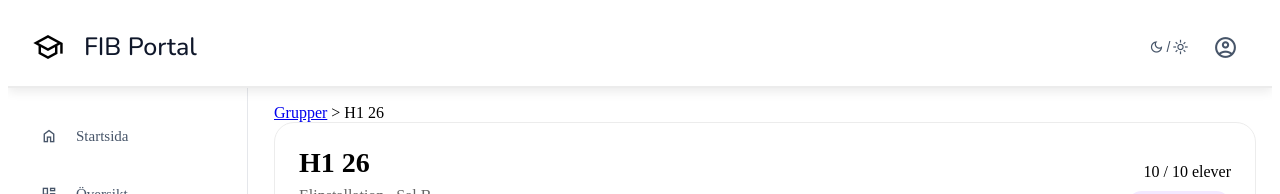
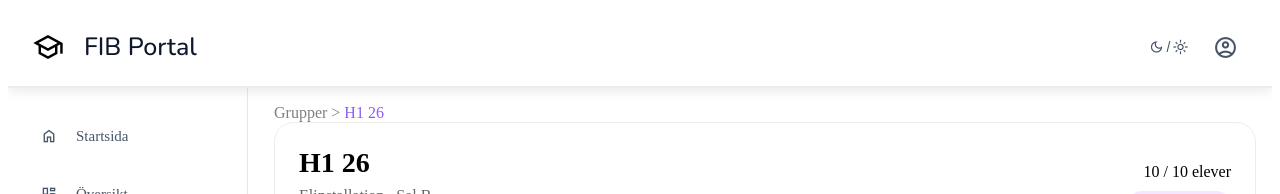
Before and after one commit to Brian-Bridgeman/Eduworkspace, an Angular app in the folder Client/: page /groups/1 in a window 1280 px wide. Shown: the top 194 px of the page. Built offline with nearby package versions, Linux system fonts and the light colour scheme.

Commit message:
fix: add simple styling for breadcrumb

```diff
--- a/Client/src/app/components/breadcrumb/breadcrumb.css
+++ b/Client/src/app/components/breadcrumb/breadcrumb.css
@@ -0,0 +1,11 @@
+.breadcrumb {
+    color: gray;
+}
+
+a {
+    color: gray;
+    text-decoration: none;
+}
+.open-page{
+    color: #8b5cf6;
+}
--- a/Client/src/app/components/breadcrumb/breadcrumb.html
+++ b/Client/src/app/components/breadcrumb/breadcrumb.html
@@ -1,7 +1,7 @@
 <nav class="breadcrumb">
   <ng-container *ngFor="let crumb of breadcrumbs$ | async; let last = last">
     <a *ngIf="!last && crumb.url" [routerLink]="crumb.url">{{ crumb.label }}</a>
-    <span *ngIf="last">{{ crumb.label }}</span>
-    <span *ngIf="!last" class="separator"> > </span>
+    <span class="open-page" *ngIf="last">{{ crumb.label }}</span>
+    <span  *ngIf="!last" class="separator"> > </span>
   </ng-container>
 </nav>
```
